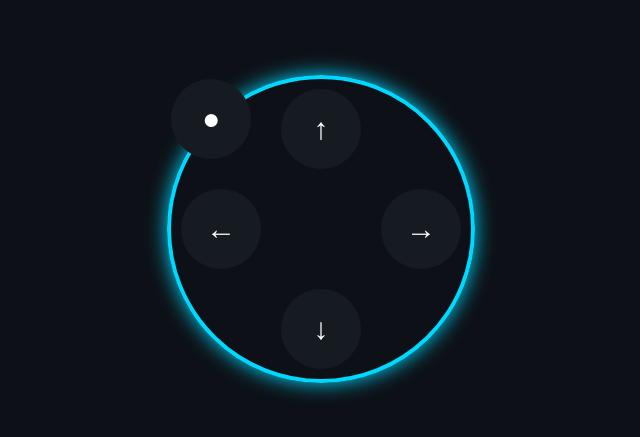
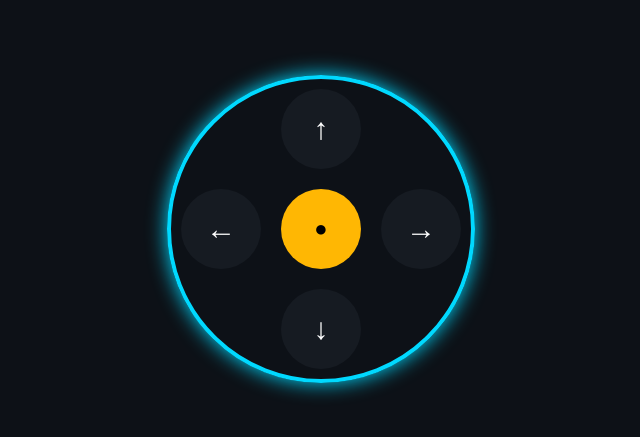
Before and after one commit to vicentekampff13/esp32-rest-api, a website: page public/control.html in a window 1280 px wide. Shown: the part 171-608 px from the top of the page, without its empty margins (319-959 px from the left). Drawn offline with Linux system fonts and the light colour scheme.

Commit message:
Update control.html

```diff
--- a/public/control.html
+++ b/public/control.html
@@ -31,12 +31,22 @@ border:none;
 background:#161b22;
 color:white;
 font-size:30px;
+cursor:pointer;
 }
 
 .up{top:10px; left:110px;}
 .down{bottom:10px; left:110px;}
 .left{left:10px; top:110px;}
 .right{right:10px; top:110px;}
+
+.center{
+top:110px;
+left:110px;
+background:#ffb703;
+color:black;
+font-size:22px;
+font-weight:bold;
+}
 
 </style>
 </head>
@@ -61,7 +71,6 @@ const TOKEN="12345"
 let interval=null
 
 function send(cmd){
-
 fetch(API,{
 method:"POST",
 headers:{
@@ -70,24 +79,19 @@ headers:{
 },
 body:JSON.stringify({command:cmd})
 })
-
 }
 
 function start(cmd){
-
 send(cmd)
 
 interval=setInterval(()=>{
 send(cmd)
 },300)
-
 }
 
 function stop(){
-
 clearInterval(interval)
 send("stop")
-
 }
 
 document.querySelector(".up").onpointerdown=()=>start("up")
@@ -95,7 +99,9 @@ document.querySelector(".down").onpointerdown=()=>start("down")
 document.querySelector(".left").onpointerdown=()=>start("left")
 document.querySelector(".right").onpointerdown=()=>start("right")
 
-document.querySelectorAll("button").forEach(btn=>{
+document.querySelector(".center").onclick=()=>send("led_toggle")
+
+document.querySelectorAll(".up, .down, .left, .right").forEach(btn=>{
 btn.onpointerup=stop
 btn.onpointerleave=stop
 })
```
